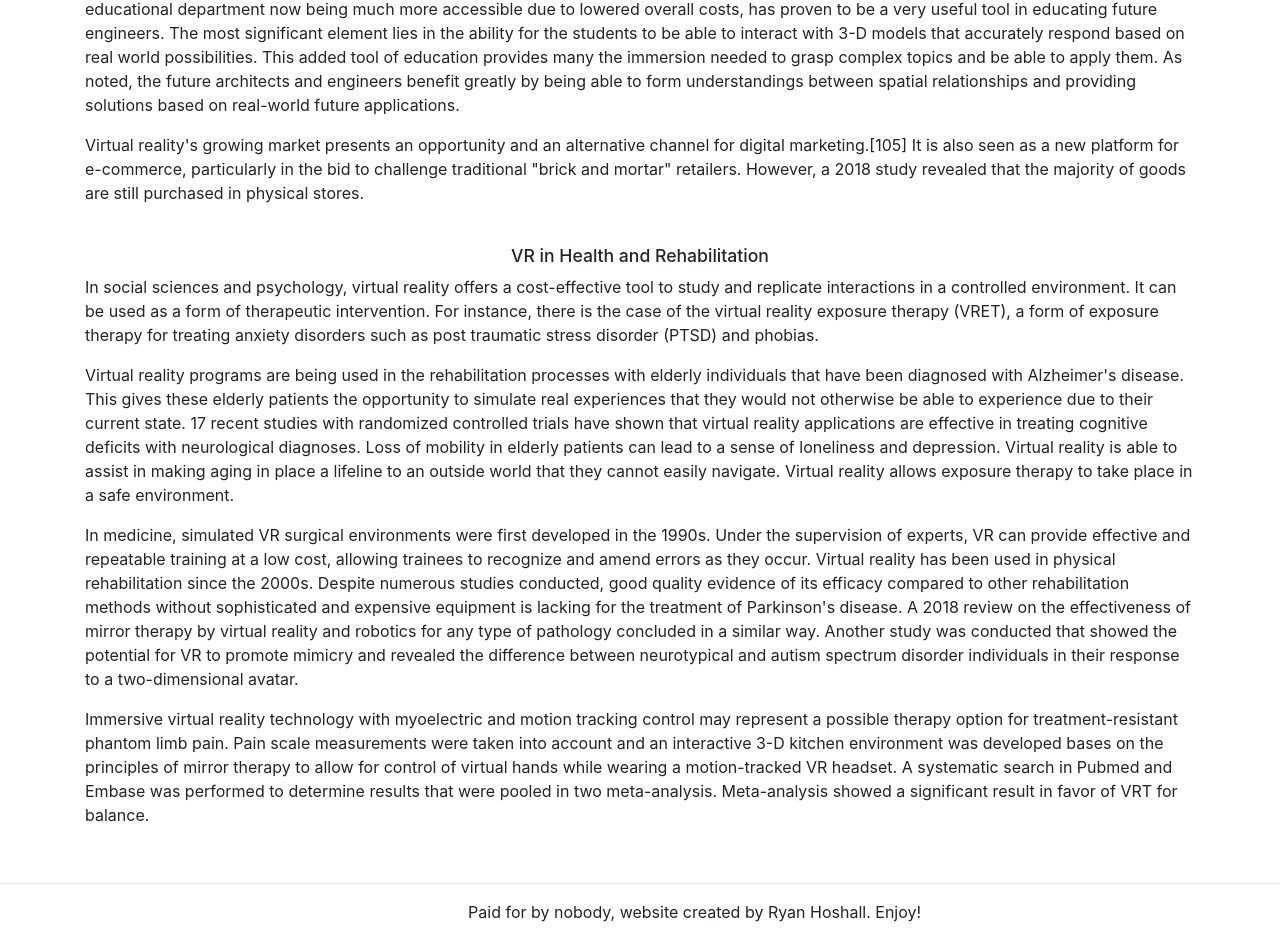
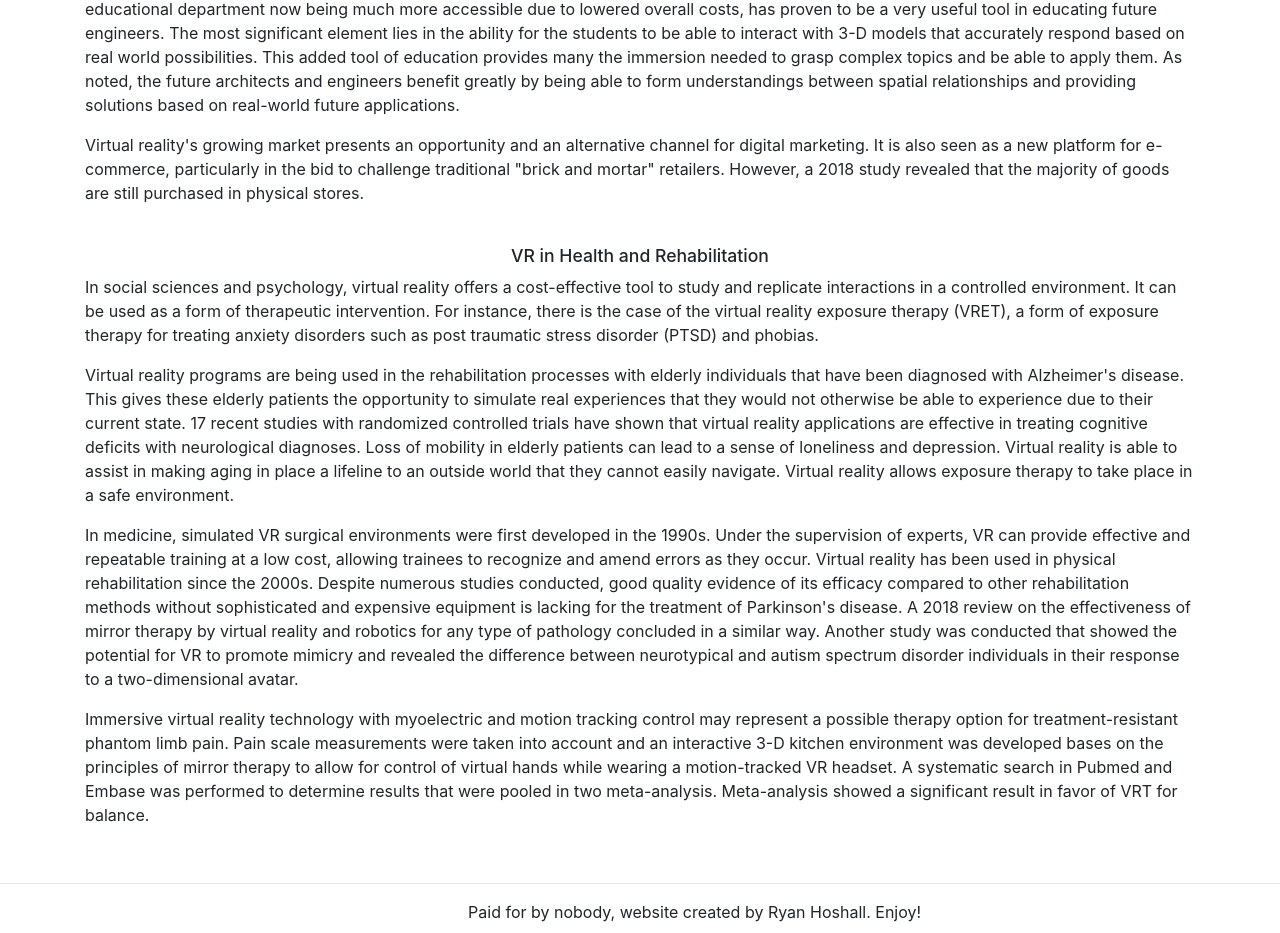
Before and after one commit to RyanHoshall/FinalProject, a plain HTML site: page use.html in a window 1280 px wide. Shown: the part 1356-2289 px from the top of the page. Drawn offline with Linux system fonts and the light colour scheme.

Commit message:
Update use.html

```diff
--- a/use.html
+++ b/use.html
@@ -106,7 +106,7 @@
 				</p>
 
 		  		<p>
-					Virtual reality's growing market presents an opportunity and an alternative channel for digital marketing.[105] It is also seen as a new platform for e-commerce, particularly in the bid to challenge traditional "brick and mortar" retailers. However, a 2018 study revealed that the majority of goods are still purchased in physical stores.
+					Virtual reality's growing market presents an opportunity and an alternative channel for digital marketing. It is also seen as a new platform for e-commerce, particularly in the bid to challenge traditional "brick and mortar" retailers. However, a 2018 study revealed that the majority of goods are still purchased in physical stores.
 				</p>
 
 		  </div>
@@ -140,7 +140,13 @@
        <div class="row">
           <div class="text-center col-lg-7 offset-lg-3">
              <p>Paid for by nobody, website created by Ryan Hoshall. Enjoy!</p>
+
+
 			  <p><a class="nav-link" href="https://en.wikipedia.org/wiki/Virtual_reality#2010%E2%80%93present">All Information Found Here</a></p>
+
+
+
+
              <p>Copyright &copy; 2021 &middot; No Rights Reserved &middot; Contact:
 			  <a href="mailto:RHoshall@my.harrisburgu.edu">RHoshall@my.harrisburgu.edu</a></p>
           </div>
```
